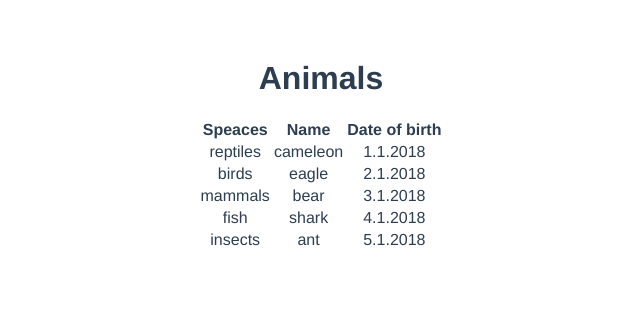
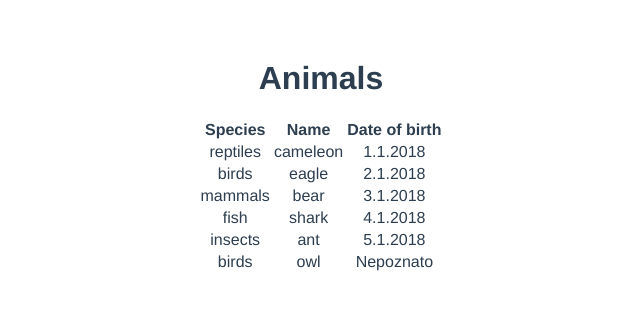
Before and after one commit to hiki89/zoo, a Vue app: page / in a window 1280 px wide. Shown: the top 310 px of the page, without its empty margins (319-959 px from the left). Built offline with nearby package versions, Linux system fonts and the light colour scheme.

Commit message:
Zadatak 2

```diff
--- a/src/components/AnimalList.vue
+++ b/src/components/AnimalList.vue
@@ -4,15 +4,16 @@
 
     <table align="center">
         <thead>
-            <th>Speaces</th>
+            <th>Species</th>
             <th>Name</th>
             <th>Date of birth</th>
         </thead>
         <tbody>
             <tr v-for="(animal, index) in animals" :key="index">
-                <td>{{animal.speaces}}</td>
+                <td>{{animal.species}}</td>
                 <td>{{animal.name}}</td>
-                <td>{{animal.dateOfBirth}}</td>
+                <td v-if="animal.dateOfBirth !== ''">{{animal.dateOfBirth}}</td>
+                <td v-else>Nepoznato</td>
             </tr>
         </tbody>
     </table>
@@ -25,11 +26,12 @@ export default {
   data() {
       return {
           animals: [
-              {speaces: "reptiles", name: "cameleon", dateOfBirth: "1.1.2018"},
-              {speaces: "birds", name: "eagle", dateOfBirth: "2.1.2018"},
-              {speaces: "mammals", name: "bear", dateOfBirth: "3.1.2018"},
-              {speaces: "fish", name: "shark", dateOfBirth: "4.1.2018"},
-              {speaces: "insects", name: "ant", dateOfBirth: "5.1.2018"}
+              {species: "reptiles", name: "cameleon", dateOfBirth: "1.1.2018"},
+              {species: "birds", name: "eagle", dateOfBirth: "2.1.2018"},
+              {species: "mammals", name: "bear", dateOfBirth: "3.1.2018"},
+              {species: "fish", name: "shark", dateOfBirth: "4.1.2018"},
+              {species: "insects", name: "ant", dateOfBirth: "5.1.2018"},
+              {species: "birds", name: "owl", dateOfBirth: ''}
           ]
       };
   }
```
